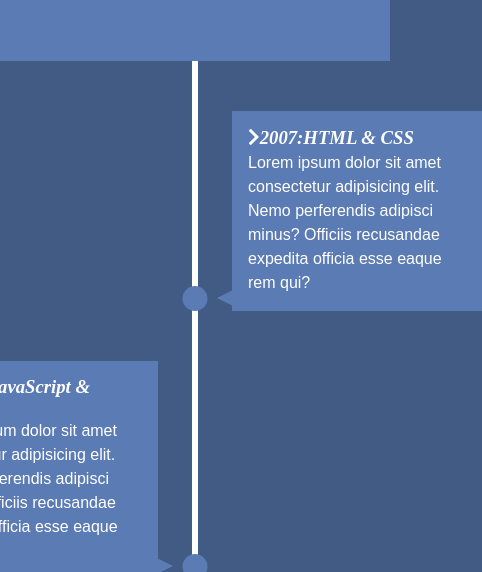
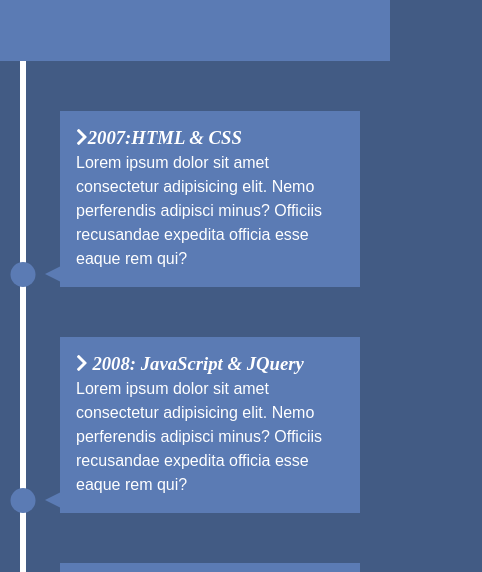
Before and after one commit to FaranakSabet/Knowledge-Resume, a plain HTML site: page index.html in a window 390 px wide. Shown: the part 205-777 px from the top of the page, 482 px wide, since content can reach past the window. Drawn offline with Linux system fonts and the light colour scheme.

Commit message:
finish media

```diff
--- a/style.css
+++ b/style.css
@@ -114,3 +114,20 @@ h1 {
     left: -284px;
   }
 }
+
+@media (max-width: 600px) {
+  #timeline ul li {
+    margin-left: 20px;
+  }
+  #timeline ul li div {
+    width: calc(100vw - 90px);
+  }
+  #timeline ul li:nth-child(even) div {
+    left: 40px;
+  }
+  #timeline ul li:nth-child(even) div:before {
+    left: -15px;
+    border-width: 8px 16px 8px 0;
+    border-color: transparent var(--secondary-color) transparent transparent;
+  }
+}
```
